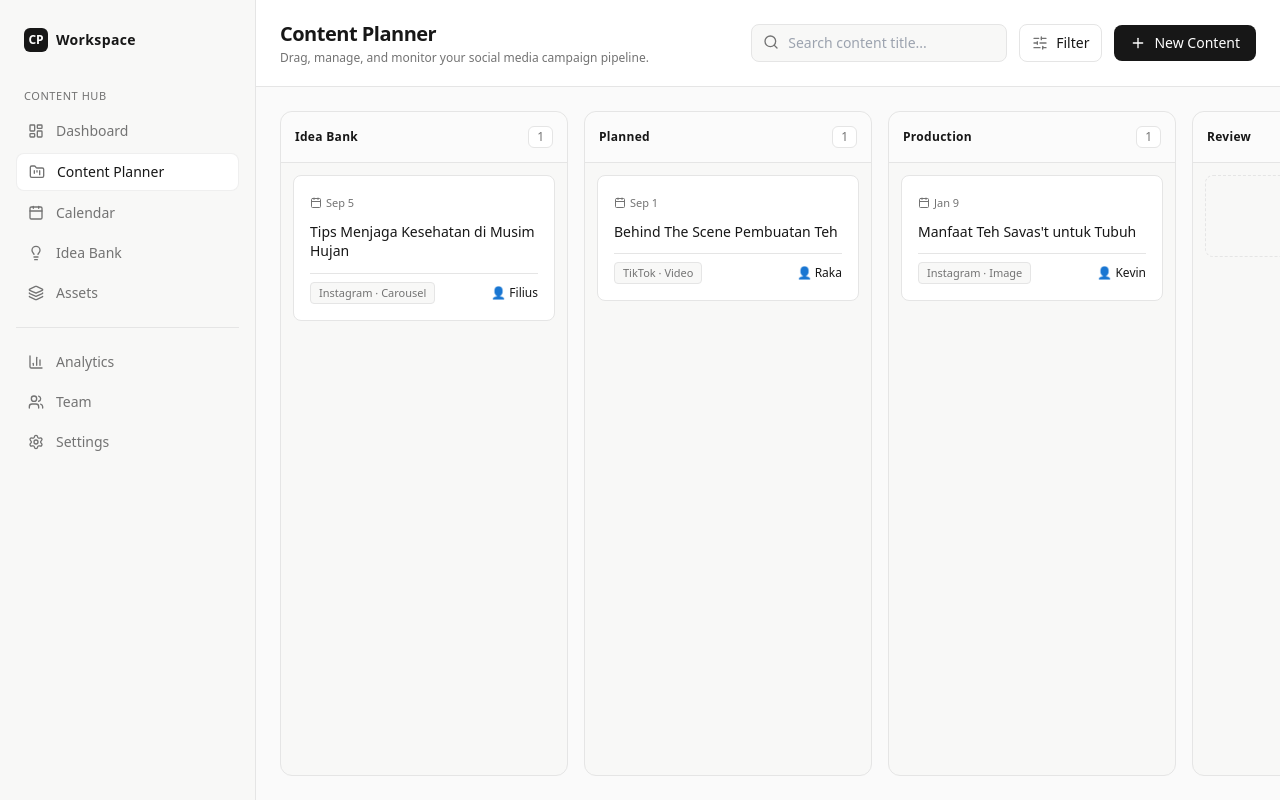
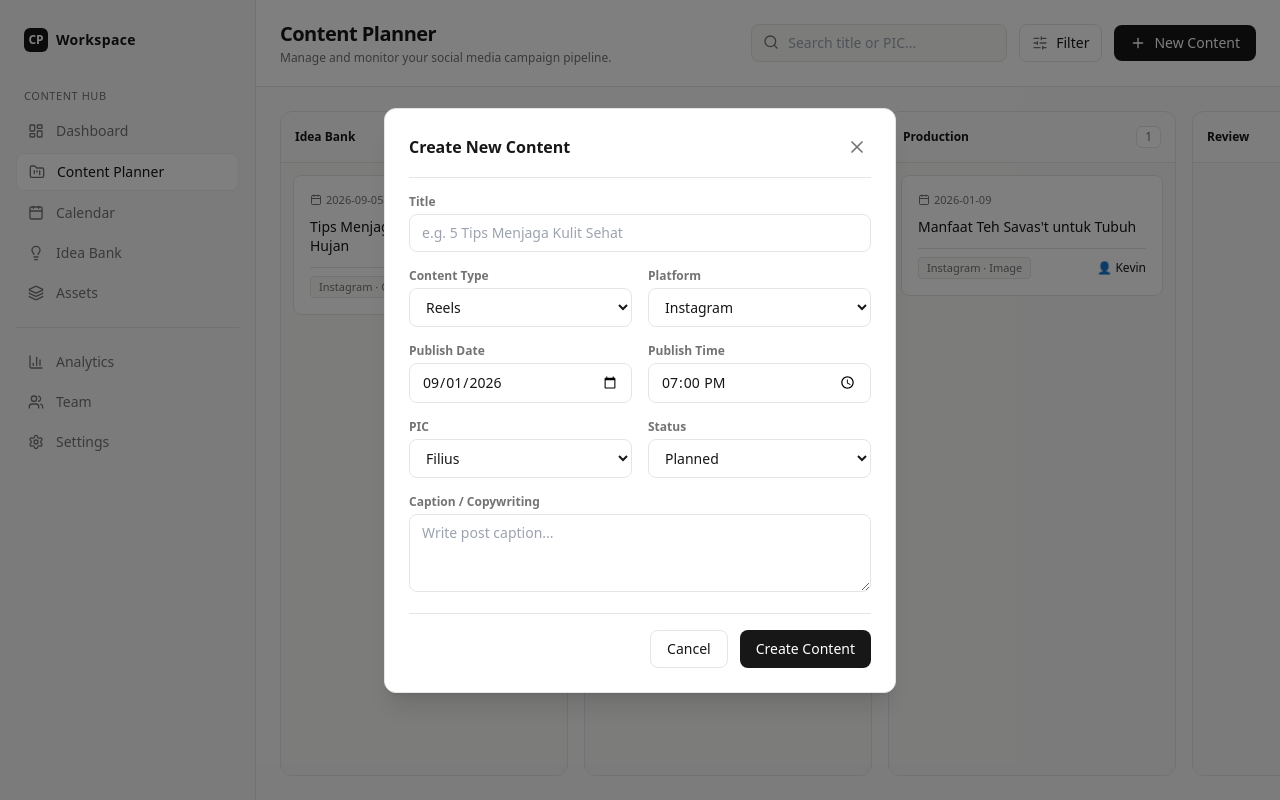
Before and after one commit to usickartwork/content-hub, a Next.js app: page /planner in a window 1280 px wide. Both pictures are taken after a click on the button "New Content". Built offline with nearby package versions, Linux system fonts and the light colour scheme.

Commit message:
Update page.tsx

```diff
--- a/app/planner/page.tsx
+++ b/app/planner/page.tsx
@@ -1,13 +1,15 @@
 'use client';
 
 import { Sidebar } from '@/components/sidebar';
-import { Plus, Search, SlidersHorizontal, Calendar, MoreHorizontal } from 'lucide-react';
+import { Plus, Search, SlidersHorizontal, Calendar, MoreHorizontal, X, Loader2 } from 'lucide-react';
 import { useState } from 'react';
+import { createContent } from '@/lib/api';
 
 interface ContentCard {
   id: string;
   title: string;
   date: string;
+  time: string;
   type: string;
   platform: string;
   pic: string;
@@ -15,15 +17,31 @@ interface ContentCard {
 }
 
 export default function PlannerPage() {
-  // Mock data yang disesuaikan dengan isi database spreadsheet Savas't Tea
-  const [contents] = useState<ContentCard[]>([
-    { id: 'CNT-001', title: 'HAPPY NEW YEAR 2026', date: 'Jan 1', type: 'Poster', platform: 'Instagram', pic: 'Filius', status: 'SCHEDULED' },
-    { id: 'CNT-002', title: 'Varian Produk Savas\'t & Full Set', date: 'Jan 3', type: 'Video', platform: 'Instagram', pic: 'Raka', status: 'SCHEDULED' },
-    { id: 'CNT-003', title: 'New Product: Morning & Night Detox Tea', date: 'Jan 7', type: 'Image', platform: 'Instagram', pic: 'Filius', status: 'SCHEDULED' },
-    { id: 'CNT-004', title: 'Manfaat Teh Savas\'t untuk Tubuh', date: 'Jan 9', type: 'Image', platform: 'Instagram', pic: 'Kevin', status: 'PRODUCTION' },
-    { id: 'CNT-005', title: 'Behind The Scene Pembuatan Teh', date: 'Sep 1', type: 'Video', platform: 'TikTok', pic: 'Raka', status: 'PLANNED' },
-    { id: 'CNT-006', title: 'Tips Menjaga Kesehatan di Musim Hujan', date: 'Sep 5', type: 'Carousel', platform: 'Instagram', pic: 'Filius', status: 'IDEA' },
+  const [contents, setContents] = useState<ContentCard[]>([
+    { id: 'CNT-001', title: 'HAPPY NEW YEAR 2026', date: '2026-01-01', time: '07:00', type: 'Poster', platform: 'Instagram', pic: 'Filius', status: 'SCHEDULED' },
+    { id: 'CNT-002', title: 'Varian Produk Savas\'t & Full Set', date: '2026-01-03', time: '10:00', type: 'Video', platform: 'Instagram', pic: 'Raka', status: 'SCHEDULED' },
+    { id: 'CNT-003', title: 'New Product: Morning & Night Detox Tea', date: '2026-01-07', time: '09:00', type: 'Image', platform: 'Instagram', pic: 'Filius', status: 'SCHEDULED' },
+    { id: 'CNT-004', title: 'Manfaat Teh Savas\'t untuk Tubuh', date: '2026-01-09', time: '15:00', type: 'Image', platform: 'Instagram', pic: 'Kevin', status: 'PRODUCTION' },
+    { id: 'CNT-005', title: 'Behind The Scene Pembuatan Teh', date: '2026-09-01', time: '19:00', type: 'Video', platform: 'TikTok', pic: 'Raka', status: 'PLANNED' },
+    { id: 'CNT-006', title: 'Tips Menjaga Kesehatan di Musim Hujan', date: '2026-09-05', time: '16:00', type: 'Carousel', platform: 'Instagram', pic: 'Filius', status: 'IDEA' },
   ]);
+
+  const [isModalOpen, setIsModalOpen] = useState(false);
+  const [loading, setLoading] = useState(false);
+  const [searchQuery, setSearchQuery] = useState('');
+
+  // Form State
+  const [formData, setFormData] = useState({
+    title: '',
+    type: 'Reels',
+    platform: 'Instagram',
+    date: '2026-09-01',
+    time: '19:00',
+    pic: 'Filius',
+    status: 'PLANNED' as ContentCard['status'],
+    caption: '',
+    script: '',
+  });
 
   const columns = [
     { key: 'IDEA', label: 'Idea Bank' },
@@ -34,33 +52,79 @@ export default function PlannerPage() {
     { key: 'PUBLISHED', label: 'Published' },
   ];
 
+  const handleCreateContent = async (e: React.FormEvent) => {
+    e.preventDefault();
+    setLoading(true);
+
+    // Kirim ke Google Apps Script API
+    const response = await createContent(formData, 'January26');
+
+    if (response.success) {
+      const newItem: ContentCard = {
+        id: `CNT-${Date.now().toString().slice(-4)}`,
+        title: formData.title,
+        date: formData.date,
+        time: formData.time,
+        type: formData.type,
+        platform: formData.platform as any,
+        pic: formData.pic,
+        status: formData.status,
+      };
+
+      setContents([newItem, ...contents]);
+      setIsModalOpen(false);
+      setFormData({
+        title: '',
+        type: 'Reels',
+        platform: 'Instagram',
+        date: '2026-09-01',
+        time: '19:00',
+        pic: 'Filius',
+        status: 'PLANNED',
+        caption: '',
+        script: '',
+      });
+      alert('Content created and synced to Google Spreadsheet successfully!');
+    } else {
+      alert('Failed to save content: ' + response.message);
+    }
+    setLoading(false);
+  };
+
+  const filteredContents = contents.filter(item =>
+    item.title.toLowerCase().includes(searchQuery.toLowerCase()) ||
+    item.pic.toLowerCase().includes(searchQuery.toLowerCase())
+  );
+
   return (
     <div className="flex h-screen bg-[#F8F8F7] text-[#171717] font-sans">
       <Sidebar />
+      <main className="flex-1 flex flex-col h-screen overflow-hidden">
 
-      <main className="flex-1 flex flex-col h-screen overflow-hidden">
         {/* Top Header */}
         <header className="px-6 py-5 bg-white border-b border-[#E5E5E5] flex justify-between items-center">
           <div>
             <h1 className="text-xl font-semibold tracking-tight">Content Planner</h1>
-            <p className="text-xs text-[#737373] mt-0.5">Drag, manage, and monitor your social media campaign pipeline.</p>
+            <p className="text-xs text-[#737373] mt-0.5">Manage and monitor your social media campaign pipeline.</p>
           </div>
-
           <div className="flex items-center gap-3">
             <div className="relative">
               <Search className="w-4 h-4 absolute left-3 top-2.5 text-[#737373]" />
               <input
                 type="text"
-                placeholder="Search content title..."
+                placeholder="Search title or PIC..."
+                value={searchQuery}
+                onChange={(e) => setSearchQuery(e.target.value)}
                 className="pl-9 pr-4 py-2 bg-[#F8F8F7] border border-[#E5E5E5] rounded-lg text-sm focus:outline-none focus:border-[#171717]"
               />
             </div>
-
-            <button className="flex items-center gap-2 px-3 py-2 bg-white border border-[#E5E5E5] rounded-lg text-sm font-medium hover:bg-[#F8F8F7] transition-all">
+            <button className="flex items-center gap-2 px-3 py-2 bg-white border border-[#E5E5E5] rounded-lg text-sm font-medium hover:bg-[#F8F8F7]">
               <SlidersHorizontal className="w-4 h-4 text-[#737373]" /> Filter
             </button>
-
-            <button className="flex items-center gap-2 bg-[#171717] text-white px-4 py-2 rounded-lg text-sm font-medium hover:bg-black/90 transition-all shadow-xs">
+            <button
+              onClick={() => setIsModalOpen(true)}
+              className="flex items-center gap-2 bg-[#171717] text-white px-4 py-2 rounded-lg text-sm font-medium hover:bg-black/95 transition-all shadow-xs cursor-pointer"
+            >
               <Plus className="w-4 h-4" /> New Content
             </button>
           </div>
@@ -69,63 +133,179 @@ export default function PlannerPage() {
         {/* Kanban Board Layout */}
         <div className="flex-1 overflow-x-auto p-6 flex gap-4 bg-[#FAFAFA]">
           {columns.map((col) => {
-            const columnItems = contents.filter((item) => item.status === col.key);
-
+            const columnItems = filteredContents.filter((item) => item.status === col.key);
             return (
               <div key={col.key} className="w-72 flex-shrink-0 flex flex-col bg-[#F8F8F7]/80 rounded-xl border border-[#E5E5E5] max-h-full">
-
-                {/* Column Header */}
                 <div className="p-3.5 border-b border-[#E5E5E5] flex items-center justify-between bg-white/50 rounded-t-xl">
-                  <span className="text-xs font-semibold text-[#171717] tracking-wide">{col.label}</span>
+                  <span className="text-xs font-semibold text-[#171717]">{col.label}</span>
                   <span className="text-xs bg-white border border-[#E5E5E5] px-2 py-0.5 rounded-md font-medium text-[#737373]">
                     {columnItems.length}
                   </span>
                 </div>
-
-                {/* Cards Container */}
                 <div className="flex-1 overflow-y-auto p-3 space-y-3">
-                  {columnItems.length === 0 ? (
-                    <div className="text-center py-8 text-xs text-[#737373] border border-dashed border-[#E5E5E5] rounded-lg">
-                      No content
-                    </div>
-                  ) : (
-                    columnItems.map((item) => (
-                      <div
-                        key={item.id}
-                        className="bg-white p-4 rounded-lg border border-[#E5E5E5] shadow-2xs hover:border-[#737373] transition-all cursor-pointer group"
-                      >
+                  {columnItems.map((item) => (
+                    <div key={item.id} className="bg-white p-4 rounded-lg border border-[#E5E5E5] shadow-2xs hover:border-[#737373] transition-all cursor-pointer">
                       <div className="flex items-center justify-between text-[11px] text-[#737373] mb-2">
                         <span className="flex items-center gap-1 font-medium">
                           <Calendar className="w-3 h-3" /> {item.date}
                         </span>
-                          <button className="opacity-0 group-hover:opacity-100 transition-opacity p-1 hover:bg-[#F8F8F7] rounded">
-                            <MoreHorizontal className="w-3.5 h-3.5" />
-                          </button>
                       </div>
-
-                        <h4 className="text-sm font-medium text-[#171717] mb-3 leading-snug">
-                          {item.title}
-                        </h4>
-
+                      <h4 className="text-sm font-medium text-[#171717] mb-3 leading-snug">{item.title}</h4>
                       <div className="flex items-center justify-between pt-2 border-t border-[#E5E5E5] text-xs">
                         <span className="px-2 py-0.5 bg-[#F8F8F7] text-[#737373] rounded border border-[#E5E5E5] text-[11px]">
                           {item.platform} · {item.type}
                         </span>
-                          <span className="font-medium text-[#171717] text-xs">
-                            👤 {item.pic}
-                          </span>
+                        <span className="font-medium text-[#171717] text-xs">👤 {item.pic}</span>
                       </div>
                     </div>
-                    ))
-                  )}
+                  ))}
                 </div>
-
               </div>
             );
           })}
         </div>
 
       </main>
+
+      {/* Modal Add Content */}
+      {isModalOpen && (
+        <div className="fixed inset-0 bg-black/50 z-50 flex items-center justify-center p-4">
+          <div className="bg-white rounded-xl max-w-lg w-full p-6 shadow-xl border border-[#E5E5E5] max-h-[90vh] overflow-y-auto">
+            <div className="flex justify-between items-center pb-4 border-b border-[#E5E5E5] mb-4">
+              <h3 className="text-base font-semibold text-[#171717]">Create New Content</h3>
+              <button onClick={() => setIsModalOpen(false)} className="p-1 hover:bg-[#F8F8F7] rounded-lg">
+                <X className="w-5 h-5 text-[#737373]" />
+              </button>
+            </div>
+
+            <form onSubmit={handleCreateContent} className="space-y-4 text-sm">
+              <div>
+                <label className="block text-xs font-semibold text-[#737373] mb-1">Title</label>
+                <input
+                  type="text"
+                  required
+                  value={formData.title}
+                  onChange={(e) => setFormData({...formData, title: e.target.value})}
+                  placeholder="e.g. 5 Tips Menjaga Kulit Sehat"
+                  className="w-full px-3 py-2 border border-[#E5E5E5] rounded-lg focus:outline-none focus:border-[#171717]"
+                />
+              </div>
+
+              <div className="grid grid-cols-2 gap-4">
+                <div>
+                  <label className="block text-xs font-semibold text-[#737373] mb-1">Content Type</label>
+                  <select
+                    value={formData.type}
+                    onChange={(e) => setFormData({...formData, type: e.target.value})}
+                    className="w-full px-3 py-2 border border-[#E5E5E5] rounded-lg bg-white focus:outline-none focus:border-[#171717]"
+                  >
+                    <option value="Reels">Reels</option>
+                    <option value="Carousel">Carousel</option>
+                    <option value="Video">Video</option>
+                    <option value="Image">Image</option>
+                    <option value="Poster">Poster</option>
+                  </select>
+                </div>
+                <div>
+                  <label className="block text-xs font-semibold text-[#737373] mb-1">Platform</label>
+                  <select
+                    value={formData.platform}
+                    onChange={(e) => setFormData({...formData, platform: e.target.value})}
+                    className="w-full px-3 py-2 border border-[#E5E5E5] rounded-lg bg-white focus:outline-none focus:border-[#171717]"
+                  >
+                    <option value="Instagram">Instagram</option>
+                    <option value="TikTok">TikTok</option>
+                    <option value="YouTube">YouTube</option>
+                    <option value="LinkedIn">LinkedIn</option>
+                    <option value="All">All Platforms</option>
+                  </select>
+                </div>
+              </div>
+
+              <div className="grid grid-cols-2 gap-4">
+                <div>
+                  <label className="block text-xs font-semibold text-[#737373] mb-1">Publish Date</label>
+                  <input
+                    type="date"
+                    value={formData.date}
+                    onChange={(e) => setFormData({...formData, date: e.target.value})}
+                    className="w-full px-3 py-2 border border-[#E5E5E5] rounded-lg focus:outline-none focus:border-[#171717]"
+                  />
+                </div>
+                <div>
+                  <label className="block text-xs font-semibold text-[#737373] mb-1">Publish Time</label>
+                  <input
+                    type="time"
+                    value={formData.time}
+                    onChange={(e) => setFormData({...formData, time: e.target.value})}
+                    className="w-full px-3 py-2 border border-[#E5E5E5] rounded-lg focus:outline-none focus:border-[#171717]"
+                  />
+                </div>
+              </div>
+
+              <div className="grid grid-cols-2 gap-4">
+                <div>
+                  <label className="block text-xs font-semibold text-[#737373] mb-1">PIC</label>
+                  <select
+                    value={formData.pic}
+                    onChange={(e) => setFormData({...formData, pic: e.target.value})}
+                    className="w-full px-3 py-2 border border-[#E5E5E5] rounded-lg bg-white focus:outline-none focus:border-[#171717]"
+                  >
+                    <option value="Filius">Filius</option>
+                    <option value="Raka">Raka</option>
+                    <option value="Kevin">Kevin</option>
+                  </select>
+                </div>
+                <div>
+                  <label className="block text-xs font-semibold text-[#737373] mb-1">Status</label>
+                  <select
+                    value={formData.status}
+                    onChange={(e) => setFormData({...formData, status: e.target.value as any})}
+                    className="w-full px-3 py-2 border border-[#E5E5E5] rounded-lg bg-white focus:outline-none focus:border-[#171717]"
+                  >
+                    <option value="IDEA">Idea</option>
+                    <option value="PLANNED">Planned</option>
+                    <option value="PRODUCTION">Production</option>
+                    <option value="REVIEW">Review</option>
+                    <option value="SCHEDULED">Scheduled</option>
+                    <option value="PUBLISHED">Published</option>
+                  </select>
+                </div>
+              </div>
+
+              <div>
+                <label className="block text-xs font-semibold text-[#737373] mb-1">Caption / Copywriting</label>
+                <textarea
+                  rows={3}
+                  value={formData.caption}
+                  onChange={(e) => setFormData({...formData, caption: e.target.value})}
+                  placeholder="Write post caption..."
+                  className="w-full px-3 py-2 border border-[#E5E5E5] rounded-lg focus:outline-none focus:border-[#171717]"
+                />
+              </div>
+
+              <div className="flex justify-end gap-3 pt-4 border-t border-[#E5E5E5]">
+                <button
+                  type="button"
+                  onClick={() => setIsModalOpen(false)}
+                  className="px-4 py-2 border border-[#E5E5E5] rounded-lg text-sm font-medium hover:bg-[#F8F8F7]"
+                >
+                  Cancel
+                </button>
+                <button
+                  type="submit"
+                  disabled={loading}
+                  className="px-4 py-2 bg-[#171717] text-white rounded-lg text-sm font-medium hover:bg-black/95 flex items-center gap-2"
+                >
+                  {loading && <Loader2 className="w-4 h-4 animate-spin" />}
+                  Create Content
+                </button>
+              </div>
+            </form>
+          </div>
+        </div>
+      )}
+
     </div>
   );
 }
```
Lines whose indentation alone changed are shown as unchanged.
